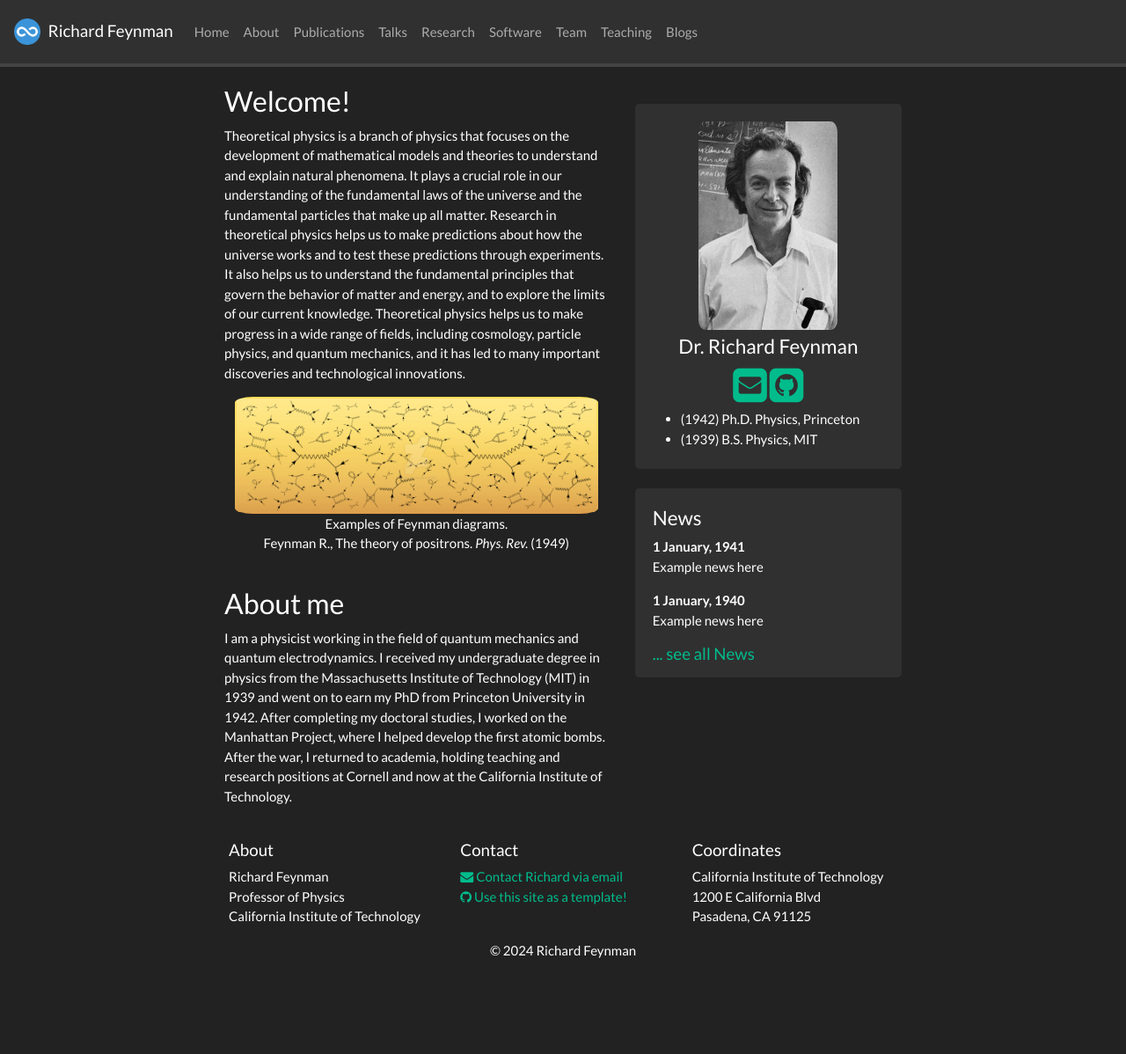
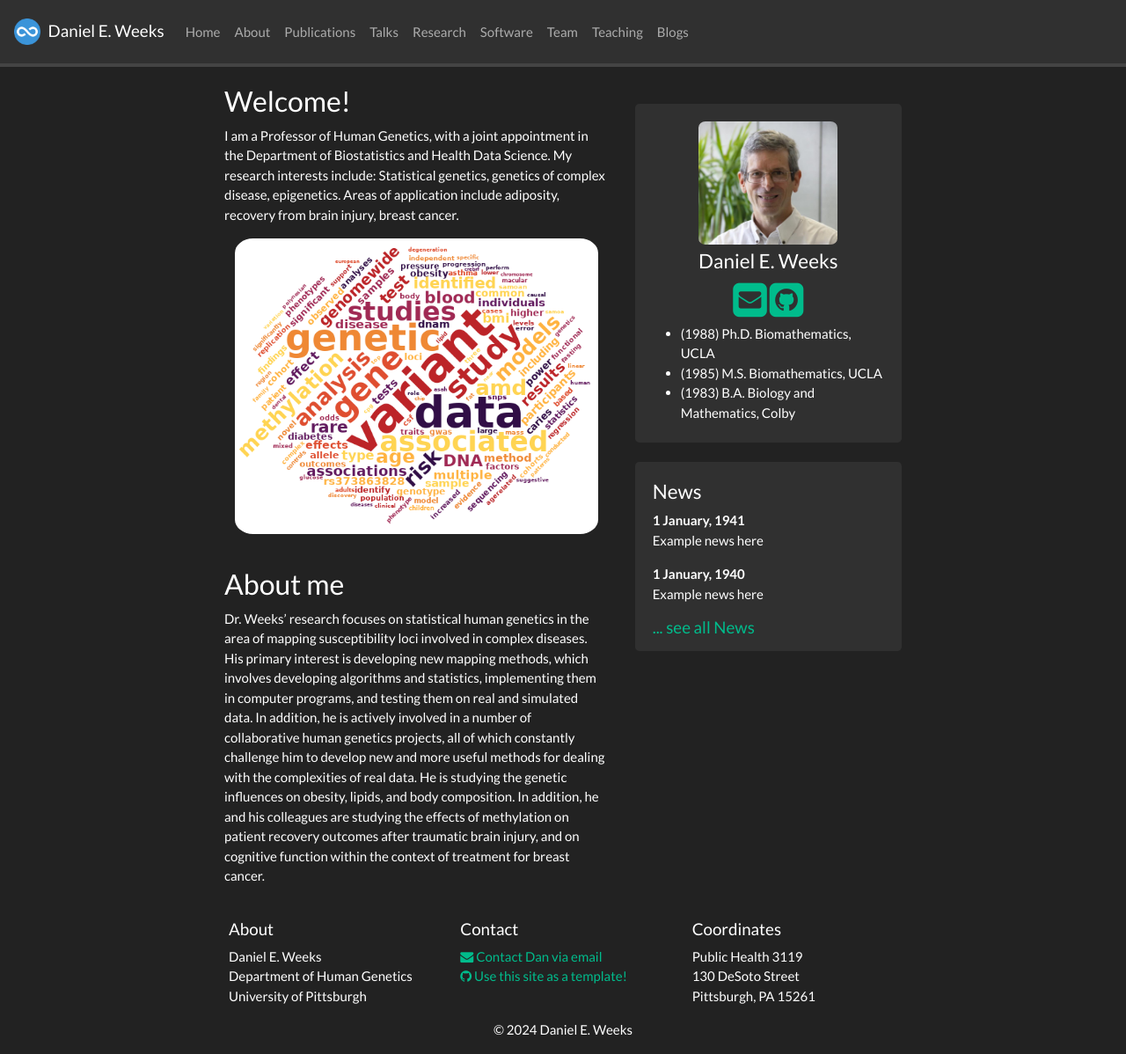
Before and after one commit to DanielEWeeks/Daniel_E_Weeks, a Jekyll site: the page built from _pages/home.md, in a window 1280 px wide and 1198 px high. Shown: the whole window at 88% size. Built offline with Jekyll 4.4.1, drawn with Linux system fonts in a browser that asks for light colours; nearby versions of some CDN libraries; a style sheet for code colours, icons or effects is not loaded.

Commit message:
Inserting my information.

```diff
--- a/_config.yml
+++ b/_config.yml
@@ -1,7 +1,7 @@
 # Site settings
-title: Richard Feynman
-email: richard@university.edu
-description: Academic webpage of Dr. Richard Feynman
+title: Daniel E. Weeks
+email: weeks@pitt.edu
+description: Academic webpage of Daniel E. Weeks
 baseurl: ""
 url: ""
 
@@ -12,17 +12,17 @@ url: ""
 
 # Footer info
 affiliation: >
-  Richard Feynman<br/>
-  Professor of Physics<br/>
-  California Institute of Technology
+  Daniel E. Weeks<br/>
+  Department of Human Genetics<br/>
+  University of Pittsburgh
 
 location: >
-  California Institute of Technology<br/>
-  1200 E California Blvd<br/>
-  Pasadena, CA 91125
+  Public Health 3119<br/>
+  130 DeSoto Street<br/>
+  Pittsburgh, PA 15261
 
 contact: >
-  <a href="mailto:richard@university.edu" target="_blank"><i class="fa fa-envelope fa-1x"></i> Contact Richard via email</a> <br/>
+  <a href="mailto:weeks@pitt.edu" target="_blank"><i class="fa fa-envelope fa-1x"></i> Contact Dan via email</a> <br/>
   <a href="https://github.com/sbryngelson/academic-website-template"><i class="fa fa-github fa-1x"></i> Use this site as a template!</a>
 
 # Pages shown in navbar
--- a/_data/funders.yml
+++ b/_data/funders.yml
@@ -1,8 +1,2 @@
-- image: NSF.png
-  url: https://www.nsf.gov/
-- image: doe_logo.png
-  url: https://www.energy.gov/
-- image: onr_logo.png
-  url: https://www.onr.navy.mil/
 - image: NIH-logo.png
   url: https://www.nih.gov/
--- a/_data/pi.yml
+++ b/_data/pi.yml
@@ -1,17 +1,18 @@
-- name: Dr. Richard Feynman
+- name: Daniel E. Weeks
   photo: headshot.jpg
-  info: Richard C. Tolman Professor, California Institute of Technology
-  email: richard@university.edu
-  github: https://github.com/
-  researchgate: https://www.researchgate.net/
-  scholar: https://scholar.google.com/citations?user=B7vSqZsAAAAJ
+  info: Daniel E. Weeks, Professor, University of Pittsburgh
+  email: weeks@pitt.edu
+  github: https://github.com/DanielEWeeks
+  # researchgate: https://www.researchgate.net/
+  scholar: https://scholar.google.com/citations?sortby=pubdate&hl=en&user=oA712DgAAAAJ
   cv: cv/cv.pdf
   # Change the items in "education" you have (up to 6)
   education:
     [
-      "(1942) Ph.D. Physics, Princeton University",
-      "(1939) B.S. Physics, Massachusetts Institute of Technology",
+      "(1988) Ph.D., Biomathematics, University of California, Los Angeles",
+      "(1985) M.S. Biomathematics, University of California, Los Angeles",
+      "(1983) B.A. summa cum laude, Biology and Mathematics, Colby College",
     ]
 
   educationshort:
-    ["(1942) Ph.D. Physics, Princeton", "(1939) B.S. Physics, MIT"]
+    ["(1988) Ph.D. Biomathematics, UCLA", "(1985) M.S. Biomathematics, UCLA","(1983) B.A. Biology and Mathematics, Colby"]
--- a/_pages/home.md
+++ b/_pages/home.md
@@ -7,18 +7,13 @@ permalink: /
 
 ### Welcome!
 
-Theoretical physics is a branch of physics that focuses on the development of mathematical models and theories to understand and explain natural phenomena.
-It plays a crucial role in our understanding of the fundamental laws of the universe and the fundamental particles that make up all matter.
-Research in theoretical physics helps us to make predictions about how the universe works and to test these predictions through experiments.
-It also helps us to understand the fundamental principles that govern the behavior of matter and energy, and to explore the limits of our current knowledge.
-Theoretical physics helps us to make progress in a wide range of fields, including cosmology, particle physics, and quantum mechanics, and it has led to many important discoveries and technological innovations.
+I am a Professor of Human Genetics, with a joint appointment in the Department of Biostatistics
+and Health Data Science.  My research interests include: Statistical genetics, genetics of complex disease, epigenetics. Areas of application include adiposity, recovery from brain injury, breast cancer.
 
 <div class="container">
 <div class="row">
 <center>
-<img src="{{ site.url }}{{ site.baseurl }}/images/banner.jpg" width="100%"/><br/>
-Examples of Feynman diagrams. <br/>
-Feynman R., The theory of positrons. <i>Phys. Rev.</i> (1949)
+<img src="{{ site.url }}{{ site.baseurl }}/images/DanWeeks_WordCloud.png" width="100%"/><br/>
 </center>
 </div>
 </div>
@@ -26,7 +21,4 @@ Feynman R., The theory of positrons. <i>Phys. Rev.</i> (1949)
 
 ### About me
 
-I am a physicist working in the field of quantum mechanics and quantum electrodynamics.
-I received my undergraduate degree in physics from the Massachusetts Institute of Technology (MIT) in 1939 and went on to earn my PhD from Princeton University in 1942.
-After completing my doctoral studies, I worked on the Manhattan Project, where I helped develop the first atomic bombs.
-After the war, I returned to academia, holding teaching and research positions at Cornell and now at the California Institute of Technology.
+Dr. Weeks' research focuses on statistical human genetics in the area of mapping susceptibility loci involved in complex diseases. His primary interest is developing new mapping methods, which involves developing algorithms and statistics, implementing them in computer programs, and testing them on real and simulated data. In addition, he is actively involved in a number of collaborative human genetics projects, all of which constantly challenge him to develop new and more useful methods for dealing with the complexities of real data. He is studying the genetic influences on obesity, lipids, and body composition. In addition, he and his colleagues are studying the effects of methylation on patient recovery outcomes after traumatic brain injury, and on cognitive function within the context of treatment for breast cancer.
```
Also changed, not shown: images/DanWeeks_WordCloud.png (added), images/headshot.jpg.
